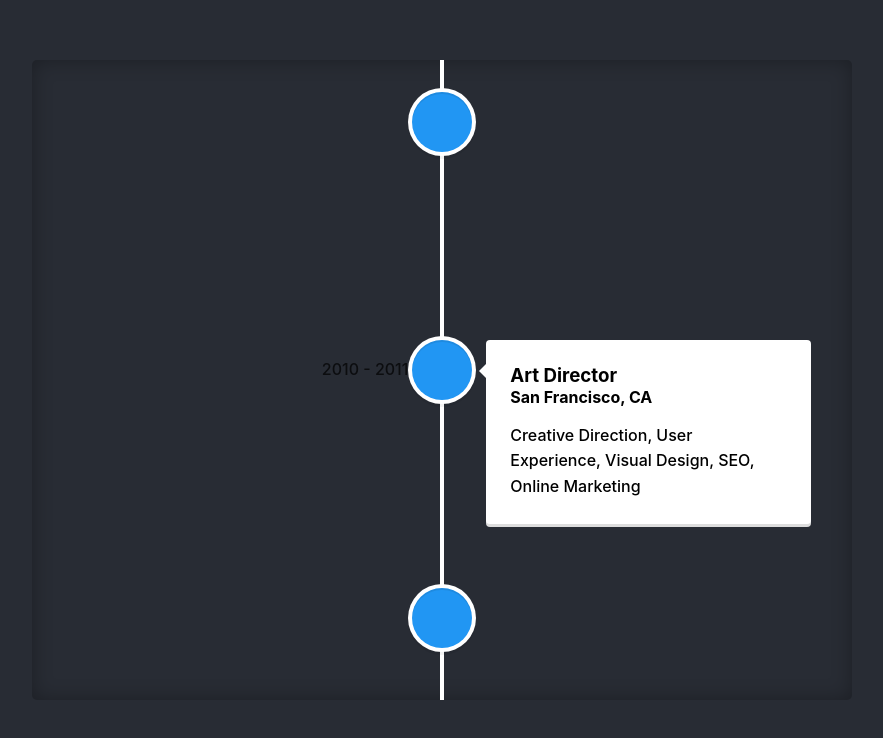
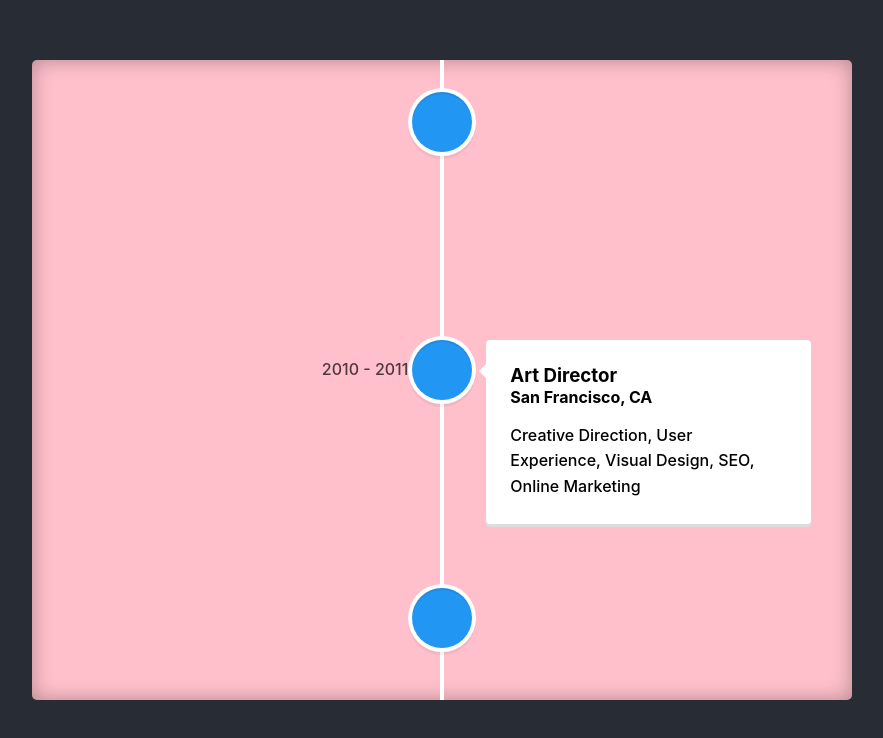
Before and after one commit to MadisonEvans94/portfolio, a React (Create React App) app: page / in a window 1280 px wide. Shown: the part 1620-2358 px from the top of the page, without its empty margins (198-1081 px from the left). Built offline with nearby package versions, Linux system fonts and the light colour scheme.

Commit message:
first version of nav link functionality working

```diff
--- a/src/App.js
+++ b/src/App.js
@@ -4,7 +4,8 @@ import Navigation from "./components/Navigation/Navigation";
 import Timeline from "./components/Timeline/Timeline";
 import Landing from "./pages/Landing/Landing";
 import Projects from "./pages/Projects/Projects";
-import VideoBackground from "./components/VideoBackground/VideoBackground";
+import SkillPage from "./pages/SkillPage/SkillPage";
+import Experience from "./pages/Experience/Experience";
 //TODO: use skillsArray for skillCardGroup Prop
 const skillsArray = [
 	{
@@ -30,8 +31,12 @@ function App() {
 			<div>
 				<Navigation />
 				<Landing />
-				<SkillCardGroup skillsArray={skillsArray} />
-				<Timeline />
+				<SkillPage>
+					<SkillCardGroup skillsArray={skillsArray} />
+				</SkillPage>
+				<Experience>
+					<Timeline />
+				</Experience>
 				<Projects />
 			</div>
 		</>
--- a/src/components/Navigation/Navigation.jsx
+++ b/src/components/Navigation/Navigation.jsx
@@ -4,16 +4,24 @@ const Navigation = () => {
 	return (
 		<div className="navigation-container grid-item-1">
 			<div>
-				<h1>Skills</h1>
+				<a href="#skill-page">
+					<h1>Skills</h1>
+				</a>
 			</div>
 			<div>
-				<h1>Experience</h1>
+				<a href="#experience-page">
+					<h1>Experience</h1>
+				</a>
 			</div>
 			<div>
-				<h1>Projects</h1>
+				<a href="#projects-page">
+					<h1>Projects</h1>
+				</a>
 			</div>
 			<div>
-				<h1>Contact</h1>
+				<a href="#contact-page">
+					<h1>Contact</h1>
+				</a>
 			</div>
 		</div>
 	);
--- a/src/components/SkillCardGroup/SkillCardGroup.jsx
+++ b/src/components/SkillCardGroup/SkillCardGroup.jsx
@@ -4,7 +4,7 @@ import "./SkillCardGroup.css";
 
 const SkillCardGroup = ({ skillsArray }) => {
 	return (
-		<div className="skill-group-container page-container ">
+		<div className="skill-group-container">
 			{skillsArray.map((skillCard, index) => {
 				return (
 					<SkillCard
--- a/src/components/Timeline/Timeline.jsx
+++ b/src/components/Timeline/Timeline.jsx
@@ -8,8 +8,9 @@ import "react-vertical-timeline-component/style.min.css";
 
 const Timeline = () => {
 	return (
-		<div className="page-container">
-			<div className="timeline-container inner-box">
+		<div
+			className="timeline-container inner-box"
+			style={{ backgroundColor: "pink" }}>
 			<VerticalTimeline>
 				<VerticalTimelineElement
 					className="vertical-timeline-element--work"
@@ -17,9 +18,7 @@ const Timeline = () => {
 					contentArrowStyle={{ borderRight: "7px solid  rgb(33, 150, 243)" }}
 					date="2011 - present"
 					iconStyle={{ background: "rgb(33, 150, 243)", color: "#fff" }}>
-						<h3 className="vertical-timeline-element-title">
-							Creative Director
-						</h3>
+					<h3 className="vertical-timeline-element-title">Creative Director</h3>
 					<h4 className="vertical-timeline-element-subtitle">Miami, FL</h4>
 					<p>
 						Creative Direction, User Experience, Visual Design, Project
@@ -67,9 +66,7 @@ const Timeline = () => {
 					<h3 className="vertical-timeline-element-title">
 						Content Marketing for Web, Mobile and Social Media
 					</h3>
-						<h4 className="vertical-timeline-element-subtitle">
-							Online Course
-						</h4>
+					<h4 className="vertical-timeline-element-subtitle">Online Course</h4>
 					<p>Strategy, Social Media</p>
 				</VerticalTimelineElement>
 				<VerticalTimelineElement
@@ -79,9 +76,7 @@ const Timeline = () => {
 					<h3 className="vertical-timeline-element-title">
 						Agile Development Scrum Master
 					</h3>
-						<h4 className="vertical-timeline-element-subtitle">
-							Certification
-						</h4>
+					<h4 className="vertical-timeline-element-subtitle">Certification</h4>
 					<p>Creative Direction, User Experience, Visual Design</p>
 				</VerticalTimelineElement>
 				<VerticalTimelineElement
@@ -101,7 +96,6 @@ const Timeline = () => {
 				/>
 			</VerticalTimeline>
 		</div>
-		</div>
 	);
 };
 
--- a/src/index.css
+++ b/src/index.css
@@ -4,6 +4,9 @@
 	box-sizing: border-box;
 	margin: 0;
 	padding: 0;
+}
+html {
+	scroll-behavior: smooth;
 }
 
 body {
--- /dev/null
+++ b/src/pages/Experience/Experience.jsx
@@ -0,0 +1,12 @@
+import React from "react";
+import Timeline from "../../components/Timeline/Timeline";
+
+const Experience = () => {
+	return (
+		<div className="page-container" id="experience-page">
+			<Timeline />
+		</div>
+	);
+};
+
+export default Experience;
--- a/src/pages/Projects/Projects.jsx
+++ b/src/pages/Projects/Projects.jsx
@@ -2,7 +2,7 @@ import ProjectItemGrid from "../../components/ProjectItemGrid/ProjectItemGrid";
 
 const Projects = () => {
 	return (
-		<div className="page-container">
+		<div className="page-container" id="projects-page">
 			<ProjectItemGrid />
 		</div>
 	);
--- /dev/null
+++ b/src/pages/SkillPage/SkillPage.jsx
@@ -0,0 +1,11 @@
+import React from "react";
+
+const SkillPage = (props) => {
+	return (
+		<div className="page-container" id="skill-page">
+			{props.children}
+		</div>
+	);
+};
+
+export default SkillPage;
```
Also changed, not shown: src/pages/Experience/Experience.css (added), src/pages/SkillPage/SkillPage.css (added). Lines whose indentation alone changed are shown as unchanged.
